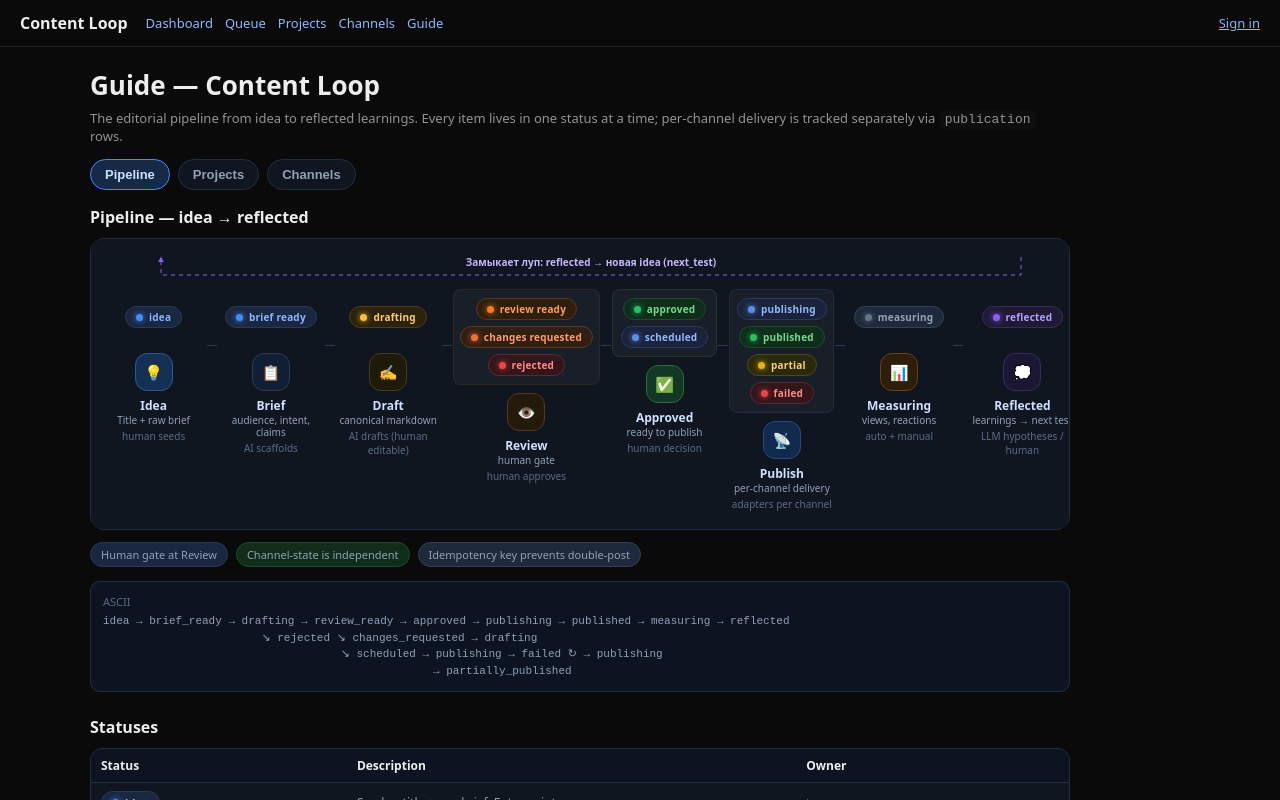
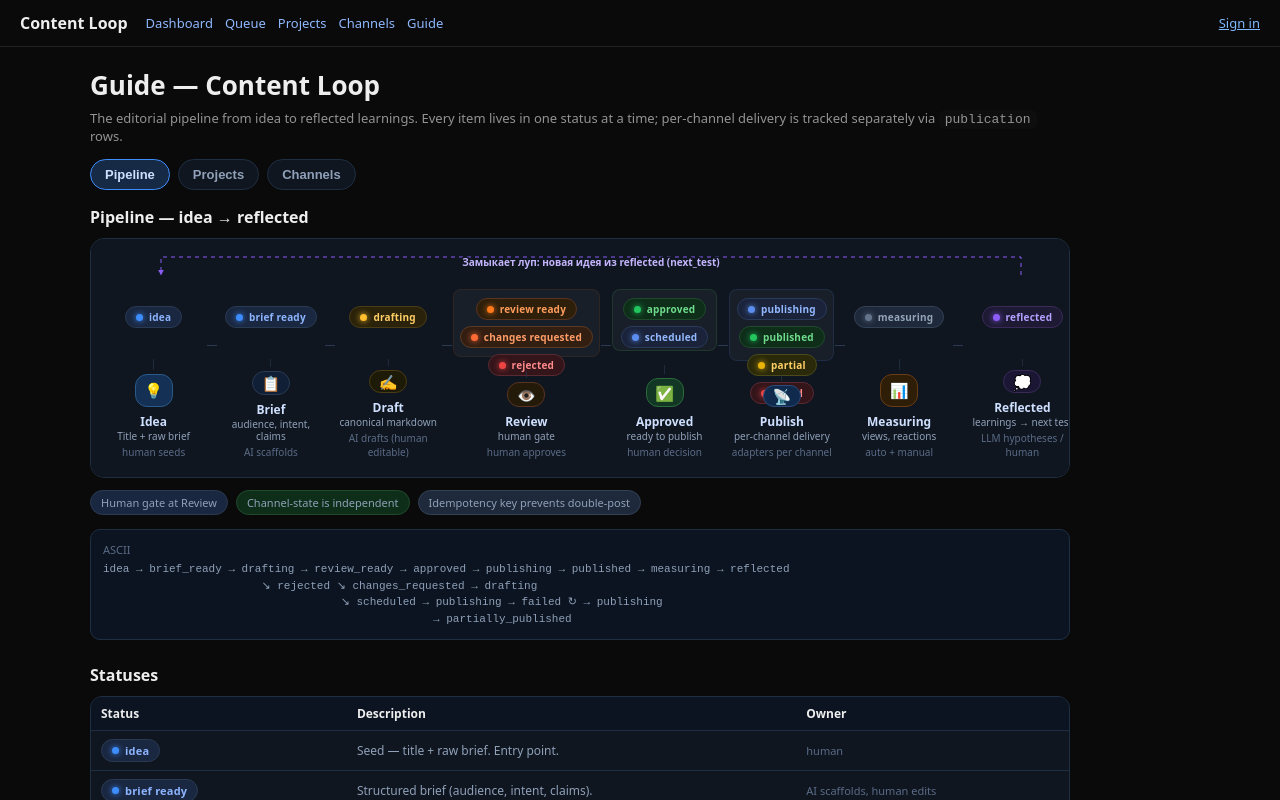
Before and after one commit to ai-synthetix/content-loop, a Next.js app in the folder web/: page /guide in a window 1280 px wide. Shown: the top 800 px of the page. Built offline with nearby package versions, Linux system fonts and the light colour scheme; no server answers.

Commit message:
fix(guide): arrow down into idea, fixed height + pinned icons + vertical line

```diff
--- a/web/app/guide/page.tsx
+++ b/web/app/guide/page.tsx
@@ -74,16 +74,16 @@ export default function GuidePage() {
                   <path d="M 0 0 L 10 5 L 0 10 z" fill="#8b5cf6" />
                 </marker>
               </defs>
-              <path d="M 920 4 L 920 22 L 60 22 L 60 4" fill="none" stroke="#8b5cf6" strokeWidth={1} strokeDasharray="4 4" markerEnd="url(#arrow-guide)" />
+              <path d="M 920 22 V 4 H 60 V 22" fill="none" stroke="#8b5cf6" strokeWidth={1} strokeDasharray="4 4" markerEnd="url(#arrow-guide)" />
               <text x={490} y={13} textAnchor="middle" fontSize={10} fill="#c4b5fd" fontWeight={600} style={{ paintOrder: "stroke", stroke: "#0f1620", strokeWidth: 3 }}>
-                Замыкает луп: reflected → новая idea (next_test)
+                Замыкает луп: новая идея из reflected (next_test)
               </text>
             </svg>
-            <div style={{ minWidth: 980, position: "relative", paddingBottom: 0 }}>
-              <div style={{ display: "flex", alignItems: "flex-start", gap: 0 }}>
+            <div style={{ minWidth: 980, position: "relative", paddingBottom: 0, height: 170 }}>
+              <div style={{ display: "flex", alignItems: "stretch", gap: 0, height: 170 }}>
                 {STAGES.map((st, i) => (
                   <div key={st.key} style={{ display: "flex", alignItems: "flex-start", flex: 1, gap: 0 }}>
-                    <div style={{ flex: 1, textAlign: "center", minWidth: 0 }}>
+                    <div style={{ flex: 1, textAlign: "center", minWidth: 0, display: "flex", flexDirection: "column", alignItems: "center", height: "100%" }}>
                       {st.statuses.length > 1 ? (
                         <div
                           style={{
@@ -122,6 +122,16 @@ export default function GuidePage() {
                           ))}
                         </div>
                       )}
+                      <div style={{ flex: 1, minHeight: 6 }} />
+                      <div
+                        style={{
+                          width: 1,
+                          height: 12,
+                          background: "#2a3a52",
+                          opacity: 0.6,
+                          marginBottom: 4,
+                        }}
+                      />
                       <div
                         style={{
                           width: 36,
```
